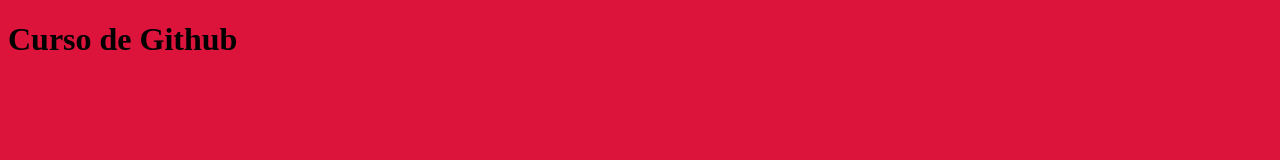
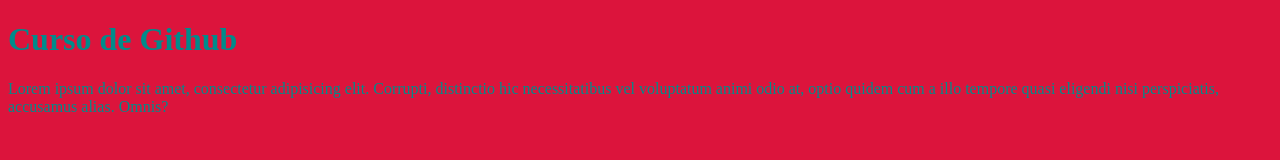
Before and after one commit to emicerino/Emiliano-Cerino-28125, a plain HTML site: page index.html in a window 1280 px wide. Drawn offline with Linux system fonts and the light colour scheme.

Commit message:
se agrego un parrafo

```diff
--- a/estilos.css
+++ b/estilos.css
@@ -1,3 +1,4 @@
 body{
     background-color: crimson;
+    color: darkcyan;
 }
--- a/index.html
+++ b/index.html
@@ -9,6 +9,7 @@
 </head>
 <body>
     <h1>Curso de Github</h1>
+    <p>Lorem ipsum dolor sit amet, consectetur adipisicing elit. Corrupti, distinctio hic necessitatibus vel voluptatum animi odio at, optio quidem cum a illo tempore quasi eligendi nisi perspiciatis, accusamus alias. Omnis?</p>
 
 </body>
 </html>
```
